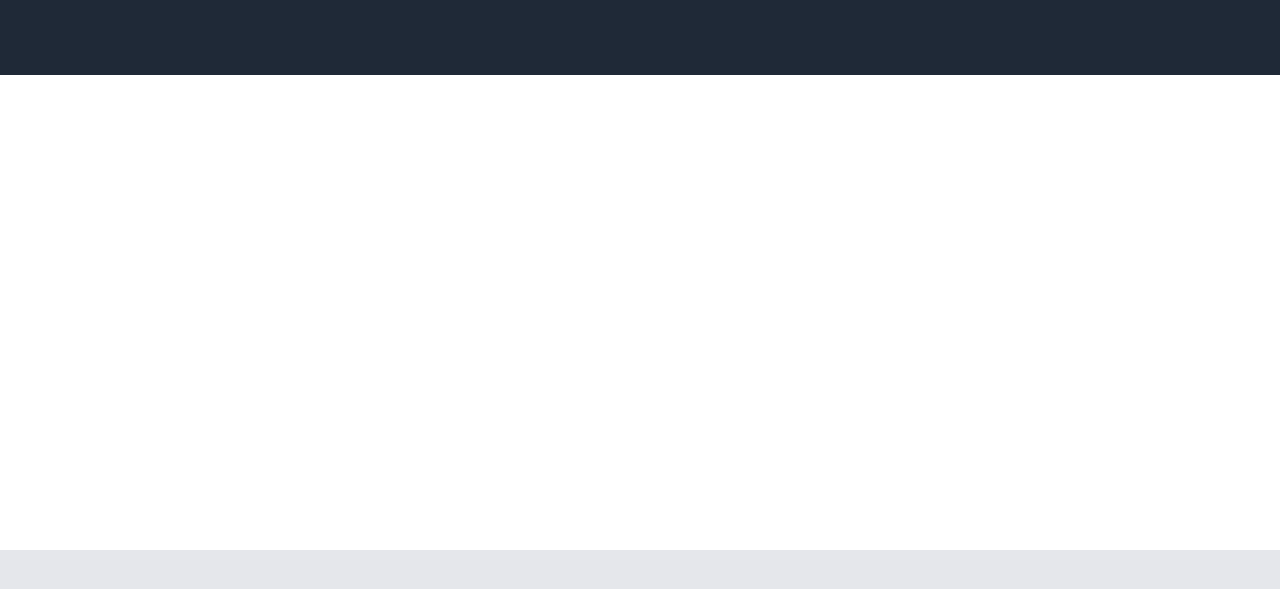
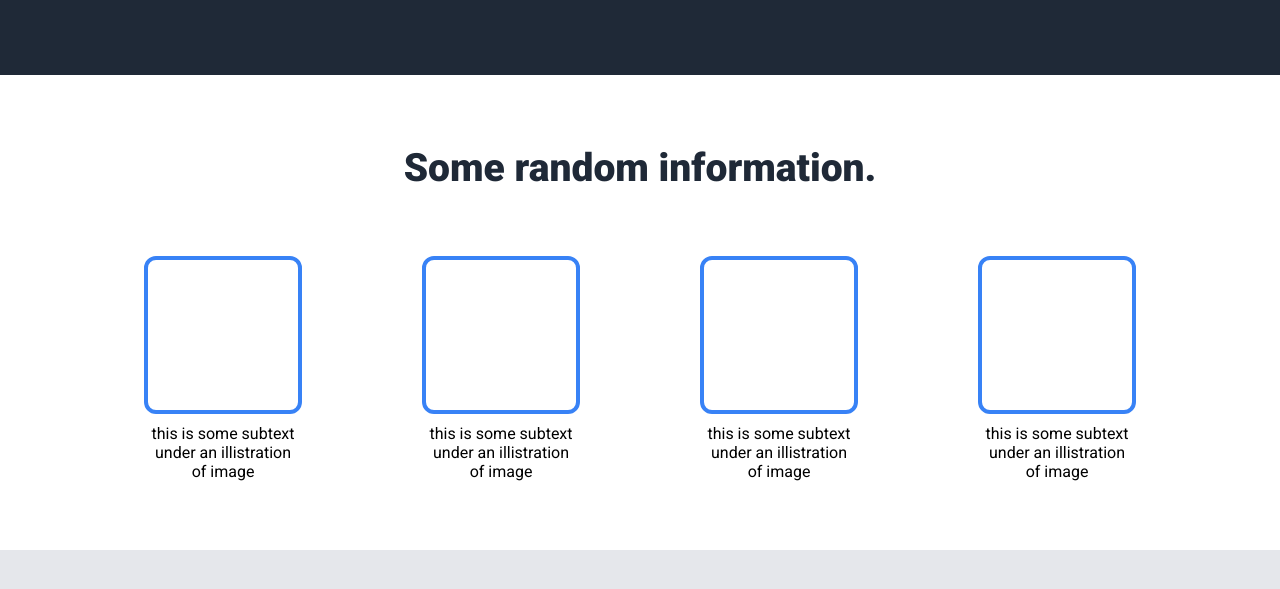
Before and after one commit to TaranSaini2005/Landing-Page, a plain HTML site: page index.html in a window 1280 px wide. Shown: the part 475-1064 px from the top of the page. Drawn offline with Linux system fonts and the light colour scheme.

Commit message:
Setup section two

```diff
--- a/index.html
+++ b/index.html
@@ -27,6 +27,27 @@
     </div>
 
     <div class="section-two">
+         <div class="section-two-title">Some random information.</div>
+         <div class="section-two-container">
+            <div class="section-two-graphic">
+                <div class="section-two-graphic-img"></div>
+                <div class="section-two-graphic-txt">this is some subtext under an illistration of image</div>
+            </div>
+            <div class="section-two-graphic">
+                <div class="section-two-graphic-img"></div>
+                <div class="section-two-graphic-txt">this is some subtext under an illistration of image</div>
+            </div>
+
+            <div class="section-two-graphic">
+                <div class="section-two-graphic-img"></div>
+                <div class="section-two-graphic-txt">this is some subtext under an illistration of image</div>
+            </div>
+
+            <div class="section-two-graphic">
+                <div class="section-two-graphic-img"></div>
+                <div class="section-two-graphic-txt">this is some subtext under an illistration of image</div>
+            </div>
+         </div>
 
     </div>
 
--- a/style.css
+++ b/style.css
@@ -83,6 +83,55 @@ body {
     padding-right: 12px;
     padding-top: 4px;
     padding-bottom: 4px;
+}
+
+.section-two
+{
+    display: flex;
+    flex-direction: column;
+    justify-content: center;
+    align-items: center;
+    gap: 65px;
+}
+
+.section-two-container
+{
+    display: flex;
+    flex-wrap:  wrap;
+    gap:120px;
+}
+
+.section-two-title
+{
+    font-family: 'Roboto', sans-serif;
+    font-size: 39px;
+    font-weight: 900;
+    color:  #1f2937;
+}
+
+.section-two-graphic
+{
+    display: flex;
+    flex-direction: column;
+    justify-content: center;
+    align-items: center;
+    gap: 10px;
+}
+
+.section-two-graphic-img
+{
+    width: 150px;
+    height: 150px;
+    border:  #3882f6;
+    border-style: solid;
+    border-width: 4px;
+    border-radius: 12px;
+}
+
+.section-two-graphic-txt
+{
+    width: 150px;
+    text-align: center;
 }
 
 .section-three
```
